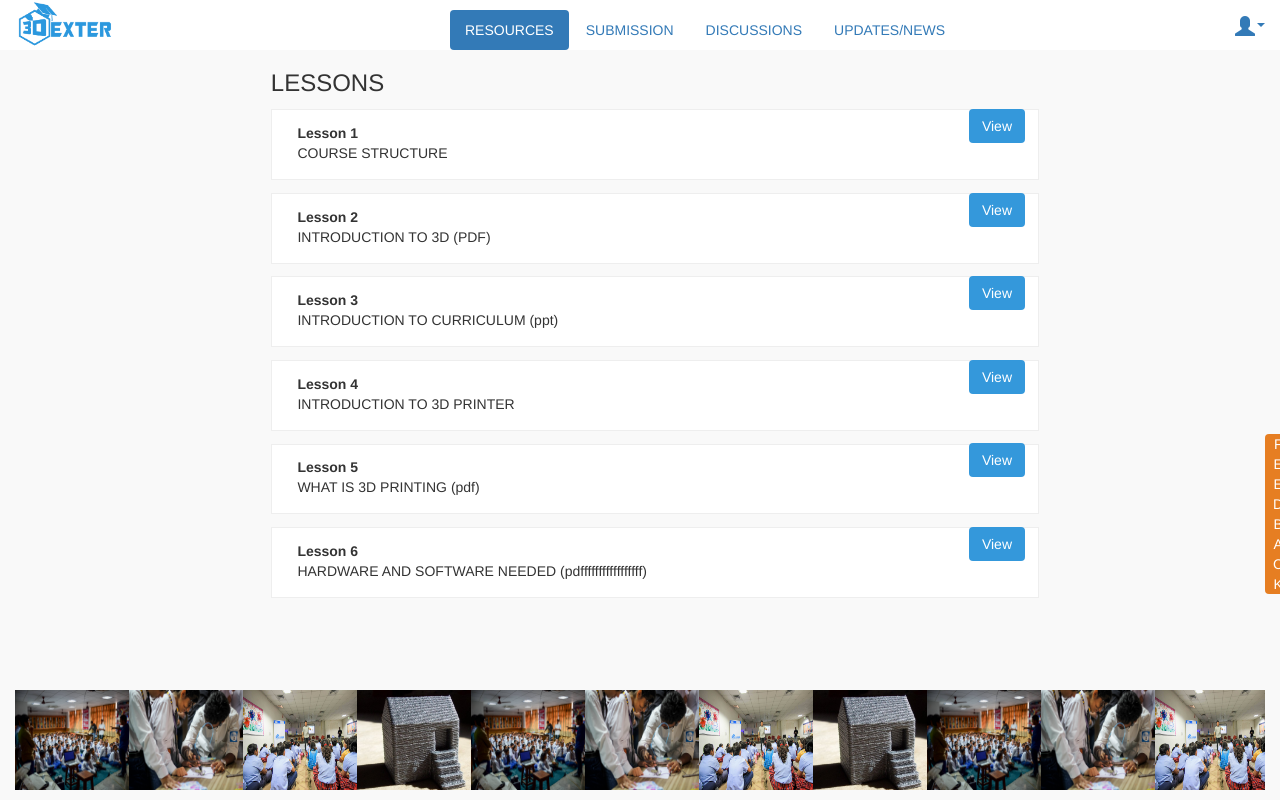
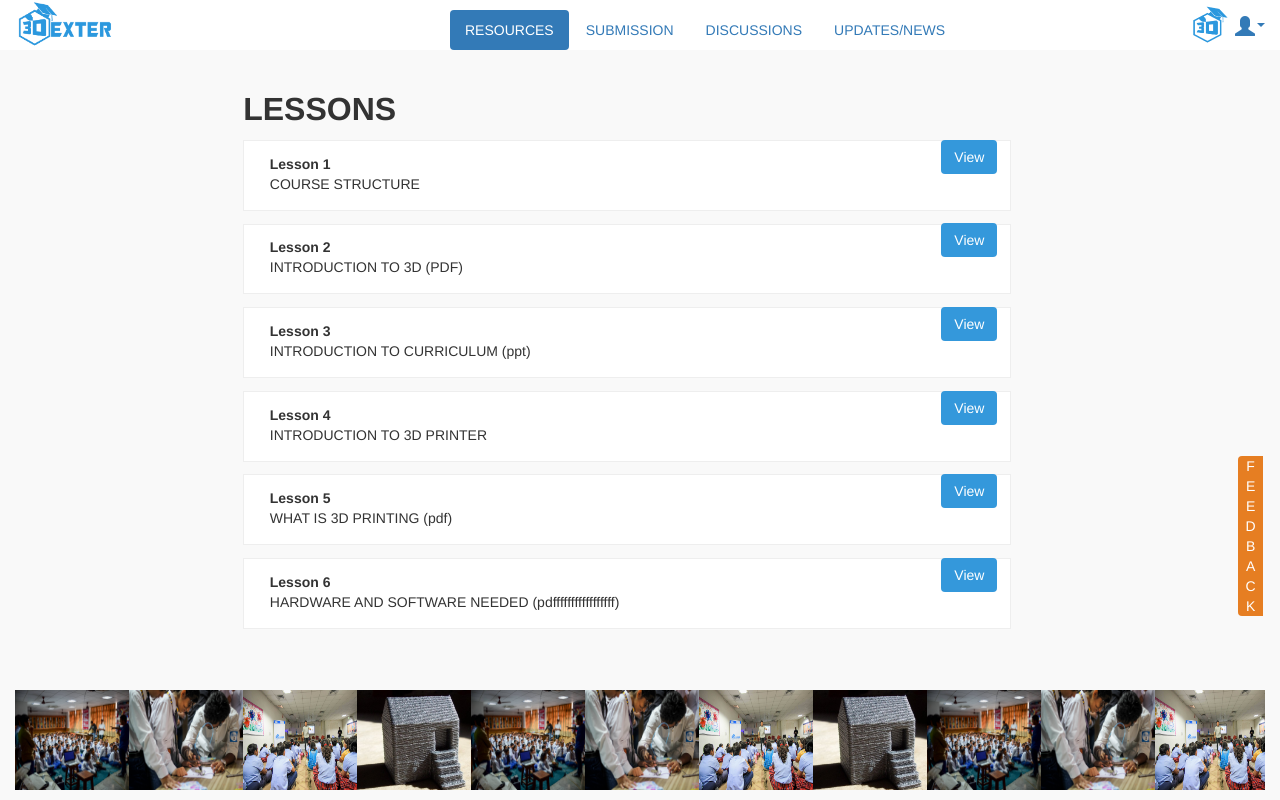
Before and after one commit to lokesh27/3Dex_portal, a Django app: page /content/1/ in a window 1280 px wide. Run offline with Django 3.2, Linux system fonts and the light colour scheme; a user stored in the database is signed in; data comes from the database, SQL or seed files in the repository; both versions use the stored data as it was after the commit; some libraries are stand-ins or nearby versions.

Commit message:
DROPDOWN ADDED FOR IMAGE. TAB CONTENT div edited for all tabs.

```diff
--- a/templates/content/index.html
+++ b/templates/content/index.html
@@ -25,18 +25,34 @@
  </head>
  <body style="background-color:#f9f9f9;">
 
+ {% include 'content/Header.html' %}
+        <nav class="navbar  navbar-fixed-top" role="navigation" style="background-color: transparent;border: 0px solid white;width:10vw;margin-left: 16vw;margin-top: 5px;;">
+           <div class="dropdown" style=";margin-top: 0vh;margin-left: 77vw;position:absolute;">
+                        <img src="{% static 'favicon.png' %}" class="img-circle" alt="Cinque Terre" width="40" height="40" data-toggle="dropdown" >
+                        <ul class="dropdown-menu dropdown-menu-right">
+                           <li><a href="#">HTML</a></li>
+                           <li><a href="#">CSS</a></li>
+                           <li><a href="#">JavaScript</a></li>
+                        </ul>
+           </div>
+        </nav>
+
         <!--headers-->
-        {% include 'content/Header.html' %}
-        <nav class="navbar navbar-default navbar-fixed-top" role="navigation" style="background:#ffffff;border:0px solid #FFFFFF;width:500px;margin-left: 350px;margin-top: 10px;">
+
+        <nav class="navbar navbar-default navbar-fixed-top" role="navigation" style="float:left;background:#ffffff;border:0px solid #FFFFFF;width:500px;margin-left: 350px;margin-top: 0px;height:20px;">
          <div style="width:600px;margin-left: 100px;">
-           <ul class="nav nav-pills">
+           <ul class="nav nav-pills" style="margin-top: 10px;">
               <li class="active"><a href="/auth">RESOURCES</a></li>
               <li><a href="/upload/list/">SUBMISSION</a></li>
               <li><a href="/discuss">DISCUSSIONS</a></li>
               <li><a href="/news">UPDATES/NEWS</a></li>
            </ul>
-              <div class="tab-content" id="ONE" style="border:0px solid black;width:83vw;height:74vh;margin:0 30vw 0vh -16vw;background-color:#f9f9f9;overflow-y: scroll;">
+           </div>
+        </nav>
+        <div class="tab-content" id="ONE" style="border:0px solid black;width:83vw;height:74vh;margin:9vh 30vw 0vh 17vw;background-color:#f9f9f9;overflow-y: scroll;">
+
                   <!--FEEDBACK STATIC-->
+
                   <div class="text-center" style="display: block;position:absolute;margin-top: 48vh;margin-left:79.7vw;width:2vw;background-color: #e67e22;color: #FFFFFF;border-radius: 4px;border-top-right-radius: 0px;border-bottom-right-radius: 0px;">
                              <a href="/feedback/send" style="text-decoration: none;display: block;color: #FFFFFF;">
                                   <span style="display: block;">F</span>
@@ -50,7 +66,7 @@
                              </a>
                   </div>
                   <div id="RESOURCES" class="tab-pane fade in active" style="margin-left: 2vw;">
-                        <h3 style="font-size: 24px;">LESSONS</h3>
+                        <h3 style="font-size: 32px;"><strong>LESSONS</strong></h3>
                         {% for lesson in lesson_list %}
                         <div style="padding: 1vw 1vw 0 0;background-color:#FFFFFF;margin-top: 1vw;width:60vw;border: 1px solid #eee;;">
                             <div  class="" style="color: #333;font-size: 14px;height:7vh;margin-left: 2vw;">
@@ -61,9 +77,8 @@
                         </div>
                         {% endfor %}
                   </div>
-              </div>
-           </div>
-        </nav>
+        </div>
+
         <!-- <script>$("#ONE").hover(function(){$(this).css("overflow-y","scroll");},function(){$(this).css("overflow-y","hidden");});</script>-->
 
 
```
Also changed, not shown: templates/discussions/discuss.html (+12 -0 lines), templates/list.html (+19 -7 lines), templates/news/display.html (+20 -8 lines), db.sqlite3.
